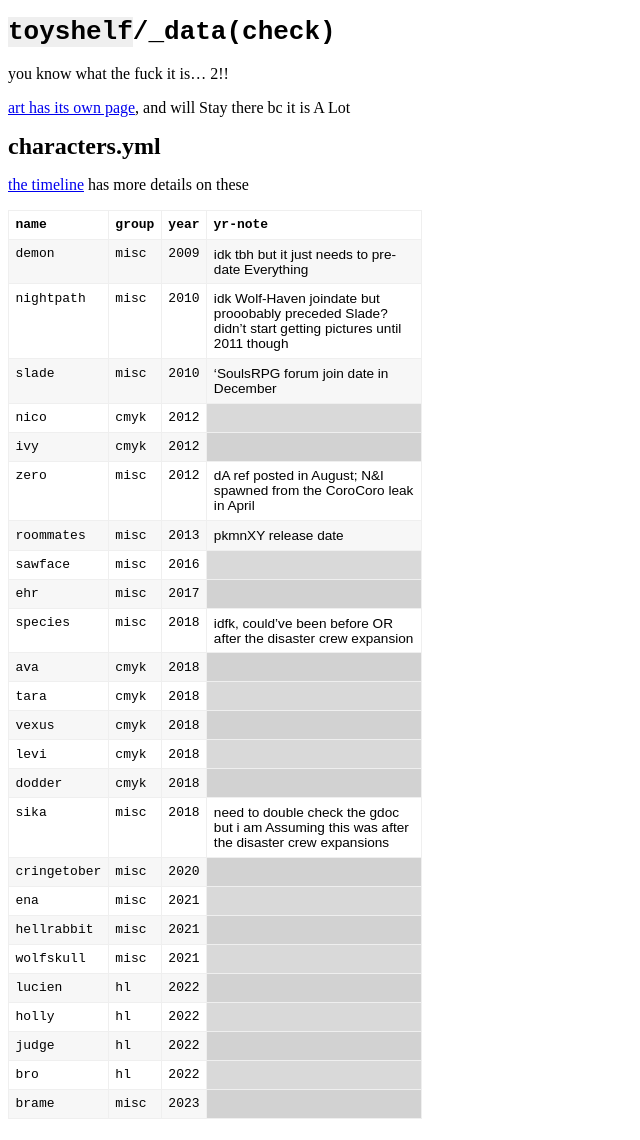
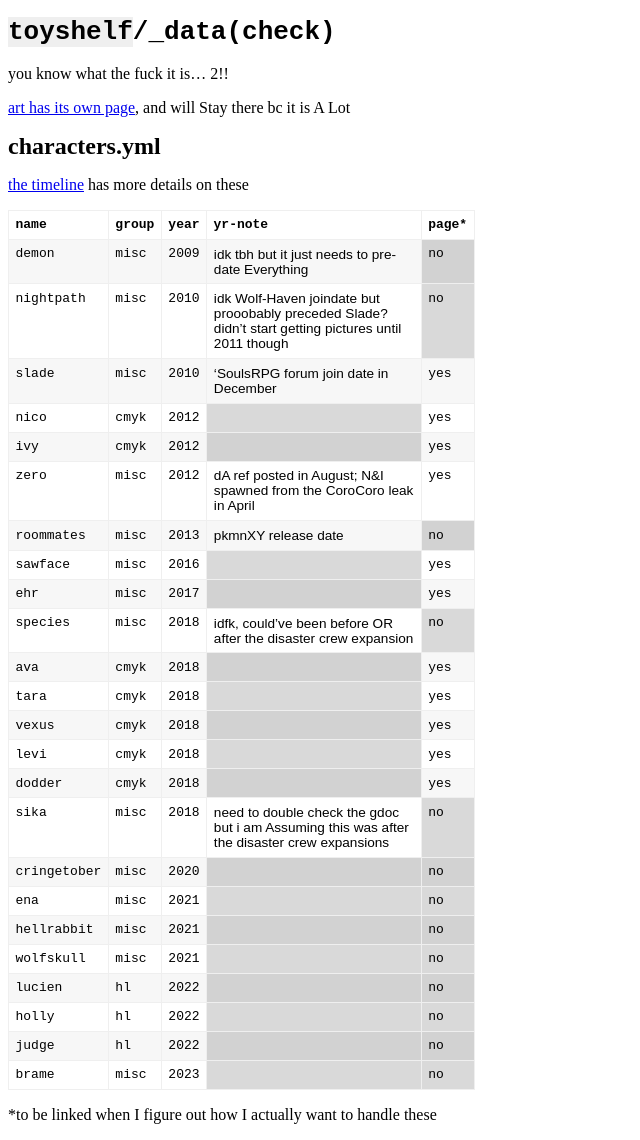
Before and after one commit to a-flyleaf/toyshelf, a Jekyll site: the page built from datacheck.html, in a window 1280 px wide. Shown: the whole page, without its empty margins (0-640 px from the left). Built offline with Jekyll 4.4.1, drawn with Linux system fonts in a browser that asks for light colours.

```diff
--- a/datacheck.html
+++ b/datacheck.html
@@ -36,12 +36,15 @@ layout: none
 			<th>group</th>
 			<th>year</th>
 			<th>yr-note</th>
+			<th>page*</th>
 		</tr></thead><tbody>{%for c in site.data.characters%}<tr class="{%cycle 'odd','even'%}">
 			<td>{{c.name}}</td>
 			<td>{{c.group}}</td>
 			<td>{{c.year}}</td>
 			<td class="{%if c.yr-note%}txt{%else%}empty{%endif%}">{{c.yr-note|markdownify}}</td>
+			<td{%if c.page==0%} class="empty"{%endif%}>{%if c.page==1%}yes{%else%}no{%endif%}</td>
 		</tr>{%endfor%}</tbody>
 	</table>
+	<p>*to be linked when I figure out how I actually want to handle these</p>
 
 </body></html>
```
Also changed, not shown: _data/characters.yml (+24 -12 lines), changelog.md.
